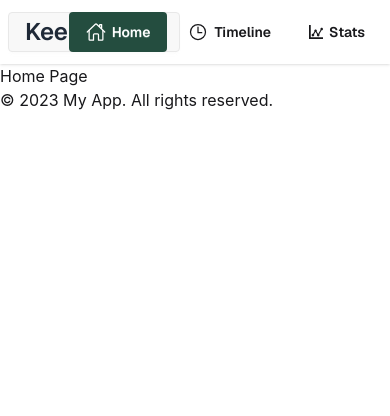
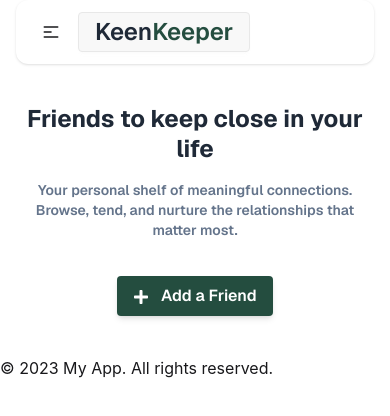
Before and after one commit to sagorhasan17/keen-keeper-site-a7-sagor, a React (Vite) app: page / in a window 390 px wide. Shown: the top 416 px of the page. Built offline with nearby package versions, Linux system fonts and the light colour scheme.

Commit message:
completed banner section and with all responsive for mobile tablet and desktop

```diff
--- /dev/null
+++ b/src/components/pageComponents/Banner.jsx
@@ -0,0 +1,25 @@
+import { FaPlus } from "react-icons/fa";
+
+const Banner = () => {
+  return (
+    <div className="w-full max-w-7xl mx-auto px-4 sm:px-6 lg:px-8">
+      <div className="py-10 sm:py-14 lg:py-16 font-geist">
+        <h1 className="text-2xl sm:text-3xl md:text-4xl lg:text-5xl font-bold text-[#1f2937] text-center pb-4 leading-tight">
+          Friends to keep close in your life
+        </h1>
+
+        <p className="text-sm sm:text-base text-[#64748b] text-center font-semibold max-w-xl sm:max-w-2xl mx-auto">
+          Your personal shelf of meaningful connections. Browse, tend, and
+          nurture the relationships that matter most.
+        </p>
+        <div className="flex justify-center mt-5">
+          <button className="mt-4 px-4 py-2 text-base bg-[#244d3f] hover:bg-[#1f2937] text-white font-semibold rounded-sm shadow-md transition duration-300 ease-in-out cursor-pointer">
+            <FaPlus className="inline-block mr-2" /> Add a Friend
+          </button>
+        </div>
+      </div>
+    </div>
+  );
+};
+
+export default Banner;
--- a/src/components/shared/navbar/NavBar.jsx
+++ b/src/components/shared/navbar/NavBar.jsx
@@ -4,9 +4,67 @@ import { NavLink } from "react-router";
 
 const NavBar = () => {
   return (
-    <div className="container mx-auto font-geist">
-      <div className="navbar bg-base-100 shadow-sm">
+    <div className="container mx-auto px-4 sm:px-6 lg:px-8 font-geist">
+      <div className="navbar bg-base-100 shadow-sm rounded-xl">
         <div className="navbar-start">
+          <div className="dropdown">
+            <div tabIndex={0} role="button" className="btn btn-ghost lg:hidden">
+              <svg
+                xmlns="http://www.w3.org/2000/svg"
+                className="h-5 w-5"
+                fill="none"
+                viewBox="0 0 24 24"
+                stroke="currentColor"
+              >
+                <path
+                  strokeLinecap="round"
+                  strokeLinejoin="round"
+                  strokeWidth="2"
+                  d="M4 6h16M4 12h8m-8 6h16"
+                />
+              </svg>
+            </div>
+
+            <ul
+              tabIndex={0}
+              className="menu menu-sm dropdown-content bg-base-100 rounded-box z-100 mt-3 w-52 p-2 shadow"
+            >
+              <li>
+                <NavLink
+                  to="/"
+                  className={({ isActive }) =>
+                    `btn ${isActive ? "bg-[#244d3f] text-white" : ""} btn-ghost w-full justify-start`
+                  }
+                >
+                  <IoHomeOutline className="text-xl" />
+                  Home
+                </NavLink>
+              </li>
+              <li>
+                <NavLink
+                  to="/timeline"
+                  className={({ isActive }) =>
+                    `btn ${isActive ? "bg-[#244d3f] text-white" : ""} btn-ghost w-full justify-start`
+                  }
+                >
+                  <IoTimeOutline className="text-xl" />
+                  Timeline
+                </NavLink>
+              </li>
+              <li>
+                <NavLink
+                  to="/stats"
+                  className={({ isActive }) =>
+                    `btn ${isActive ? "bg-[#244d3f] text-white" : ""} btn-ghost w-full justify-start`
+                  }
+                >
+                  <ImStatsDots />
+                  Stats
+                </NavLink>
+              </li>
+            </ul>
+          </div>
+
           <NavLink to="/" className="btn normal-case text-2xl">
             <span className="text-[#1f2937]">
               Keen
@@ -14,30 +72,33 @@ const NavBar = () => {
             </span>
           </NavLink>
         </div>
-        <div className="navbar-end">
+
+        <div className="navbar-end hidden md:flex lg:flex">
           <NavLink
             to="/"
-            className={({ isActive }) => {
-              return `btn ${isActive ? "bg-[#244d3f] text-white" : ""} btn-ghost mr-1`;
-            }}
+            className={({ isActive }) =>
+              `btn ${isActive ? "bg-[#244d3f] text-white" : ""} btn-ghost mr-1`
+            }
           >
-            <IoHomeOutline className="text-xl"></IoHomeOutline>
+            <IoHomeOutline className="text-xl" />
             Home
           </NavLink>
+
           <NavLink
             to="/timeline"
-            className={({ isActive }) => {
-              return `btn ${isActive ? "bg-[#244d3f] text-white" : ""} btn-ghost mr-1`;
-            }}
+            className={({ isActive }) =>
+              `btn ${isActive ? "bg-[#244d3f] text-white" : ""} btn-ghost mr-1`
+            }
           >
-            <IoTimeOutline className="text-xl"></IoTimeOutline>
+            <IoTimeOutline className="text-xl" />
             Timeline
           </NavLink>
+
           <NavLink
             to="/stats"
-            className={({ isActive }) => {
-              return `btn ${isActive ? "bg-[#244d3f] text-white" : ""} btn-ghost`;
-            }}
+            className={({ isActive }) =>
+              `btn ${isActive ? "bg-[#244d3f] text-white" : ""} btn-ghost`
+            }
           >
             <ImStatsDots />
             Stats
--- a/src/pages/home/Home.jsx
+++ b/src/pages/home/Home.jsx
@@ -1,10 +1,10 @@
-import React from "react";
+import Banner from "../../components/pageComponents/Banner";
 
 const HomePage = () => {
   return (
-    <div>
-      <h1>Home Page</h1>
-    </div>
+    <>
+      <Banner></Banner>
+    </>
   );
 };
 
```
